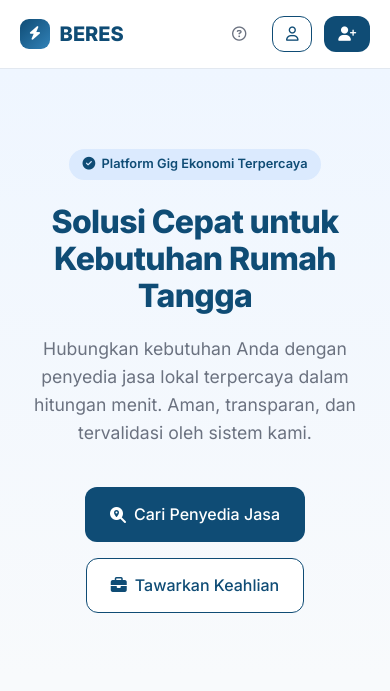
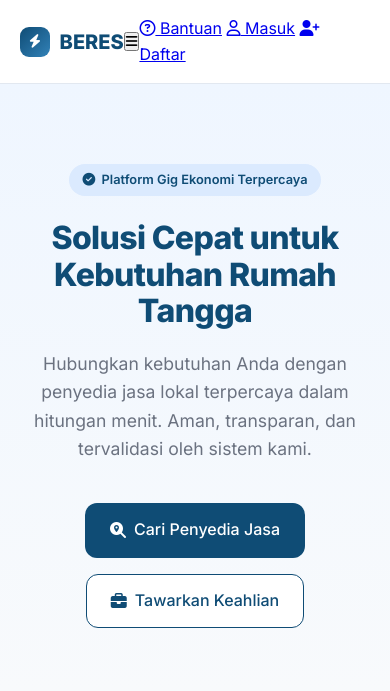
Before and after one commit to ilhamcuanki/BERES_APP_tugas_akhir_RGI34, a PHP site: page /index.php in a window 390 px wide. Shown: the top 691 px of the page. Run offline with PHP 8.4, Linux system fonts and the light colour scheme.

Commit message:
feat(ui): refactor navbar landing page menjadi hamburger interaktif & update hero routing
- Ganti nav-actions lama dengan nav-toggle + nav-menu dropdown
- Implementasi vanilla JS toggle & close-on-outside-click untuk UX rapi
- Update hero CTA: link langsung ke register.php dengan parameter ?role=client & ?role=helper
- Hapus inline CSS, pindahkan styling ke style.css (append-only)
- Pertahankan smart router, footer, & section features tanpa perubahan fungsional

```diff
--- a/index.php
+++ b/index.php
@@ -3,22 +3,18 @@
 require_once __DIR__ . '/config/constants.php';
 require_once __DIR__ . '/config/database.php';
 
-if (session_status() === PHP_SESSION_NONE) {
-    session_start();
-}
+if (session_status() === PHP_SESSION_NONE) { session_start(); }
 
-// 🚦 SMART ROUTER: Cek sesi aktif & redirect sesuai role
+// 🚦 SMART ROUTER: Auto-redirect user yang sudah login
 if (isset($_SESSION['user_id'], $_SESSION['role'])) {
-    $target_dashboard = match($_SESSION['role']) {
+    $target = match($_SESSION['role']) {
         'admin'  => BASE_URL . 'admin/dashboard.php',
         'helper' => BASE_URL . 'helper/dashboard.php',
         default  => BASE_URL . 'client/dashboard.php'
     };
-    header("Location: $target_dashboard");
-    exit; // WAJIB: Hentikan eksekusi agar HTML landing page tidak ter-render
+    header("Location: $target");
+    exit;
 }
-
-// Jika tidak ada session, lanjut render landing page di bawah ini
 ?>
 <!DOCTYPE html>
 <html lang="id">
@@ -26,25 +22,27 @@ if (isset($_SESSION['user_id'], $_SESSION['role'])) {
   <meta charset="UTF-8">
   <meta name="viewport" content="width=device-width, initial-scale=1.0">
   <title>BERES - Solusi Jasa Lokal Terpercaya</title>
-  <link rel="preconnect" href="https://fonts.googleapis.com">
-  <link rel="preconnect" href="https://fonts.gstatic.com" crossorigin>
+  <link rel="stylesheet" href="https://cdnjs.cloudflare.com/ajax/libs/font-awesome/6.5.1/css/all.min.css">
   <link href="https://fonts.googleapis.com/css2?family=Inter:wght@400;500;600;700;800&display=swap" rel="stylesheet">
-  <link rel="stylesheet" href="https://cdnjs.cloudflare.com/ajax/libs/font-awesome/6.5.1/css/all.min.css">
   <link rel="stylesheet" href="<?= BASE_URL ?>assets/css/style.css">
-
 </head>
 <body>
   <nav class="navbar">
     <div class="container nav-content">
-      <a href="index.php" class="logo">
+      <a href="<?= BASE_URL ?>index.php" class="logo">
         <div class="logo-icon"><i class="fa-solid fa-bolt"></i></div> BERES
       </a>
-      <div class="nav-actions">
-        <a href="#" class="btn btn-ghost">
-          <i class="fa-regular fa-circle-question"></i> <span>Bantuan</span>
-        </a>
-        <a href="#" class="btn btn-outline"><i class="fa-regular fa-user"></i> <span>Masuk</span></a>
-        <a href="#" class="btn btn-primary"><i class="fa-solid fa-user-plus"></i> <span>Daftar</span></a>
+
+      <!-- Hamburger Toggle -->
+      <button class="nav-toggle" id="navToggle" aria-label="Toggle navigation">
+        <i class="fa-solid fa-bars"></i>
+      </button>
+
+      <!-- Dropdown Menu -->
+      <div class="nav-menu" id="navMenu">
+        <a href="#" class="nav-link"><i class="fa-regular fa-circle-question"></i> Bantuan</a>
+        <a href="<?= BASE_URL ?>auth/login.php" class="nav-link btn-nav-outline"><i class="fa-regular fa-user"></i> Masuk</a>
+        <a href="<?= BASE_URL ?>auth/register.php" class="nav-link btn-nav-primary"><i class="fa-solid fa-user-plus"></i> Daftar</a>
       </div>
     </div>
   </nav>
@@ -56,8 +54,8 @@ if (isset($_SESSION['user_id'], $_SESSION['role'])) {
         <h1>Solusi Cepat untuk Kebutuhan Rumah Tangga</h1>
         <p>Hubungkan kebutuhan Anda dengan penyedia jasa lokal terpercaya dalam hitungan menit. Aman, transparan, dan tervalidasi oleh sistem kami.</p>
         <div class="hero-actions">
-          <a href="#" class="btn btn-primary hero-btn"><i class="fa-solid fa-magnifying-glass-location"></i> Cari Penyedia Jasa</a>
-          <a href="#" class="btn btn-outline hero-btn" style="background:var(--surface);"><i class="fa-solid fa-briefcase"></i> Tawarkan Keahlian</a>
+          <a href="<?= BASE_URL ?>auth/register.php?role=client" class="btn btn-primary hero-btn"><i class="fa-solid fa-magnifying-glass-location"></i> Cari Penyedia Jasa</a>
+          <a href="<?= BASE_URL ?>auth/register.php?role=helper" class="btn btn-outline hero-btn" style="background:var(--surface);"><i class="fa-solid fa-briefcase"></i> Tawarkan Keahlian</a>
         </div>
       </div>
     </section>
@@ -105,25 +103,20 @@ if (isset($_SESSION['user_id'], $_SESSION['role'])) {
   </footer>
 
   <script>
-    // Intersection Observer untuk animasi card saat scroll
+    // Hamburger Menu Toggle & Close on Outside Click
     document.addEventListener('DOMContentLoaded', () => {
-      const cards = document.querySelectorAll('.card');
-      const observer = new IntersectionObserver((entries) => {
-        entries.forEach((entry, index) => {
-          if (entry.isIntersecting) {
-            setTimeout(() => {
-              entry.target.style.opacity = '1';
-              entry.target.style.transform = 'translateY(0)';
-            }, index * 100);
-          }
-        });
-      }, { threshold: 0.1 });
+      const toggle = document.getElementById('navToggle');
+      const menu = document.getElementById('navMenu');
 
-      cards.forEach(card => {
-        card.style.opacity = '0';
-        card.style.transform = 'translateY(20px)';
-        card.style.transition = 'all 0.5s ease';
-        observer.observe(card);
+      toggle?.addEventListener('click', (e) => {
+        e.stopPropagation();
+        menu.classList.toggle('active');
+      });
+
+      document.addEventListener('click', (e) => {
+        if (menu && !menu.contains(e.target) && e.target !== toggle) {
+          menu.classList.remove('active');
+        }
       });
     });
   </script>
```
